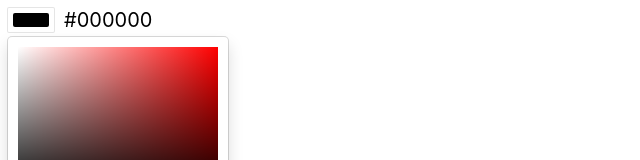
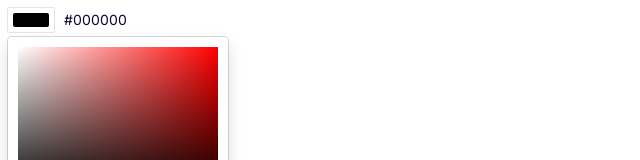
Before and after one commit to newscred/color-picker-editor, a Next.js app: page /component/edit in a window 1280 px wide. Shown: the top 160 px of the page, without its empty margins (0-640 px from the left). Built offline with nearby package versions, Linux system fonts and the light colour scheme.

Commit message:
Update color summary styles

```diff
--- a/components/ColorSummary/index.tsx
+++ b/components/ColorSummary/index.tsx
@@ -1,11 +1,17 @@
 import React from "react";
 import reactCSS from "reactcss";
 import { Color } from "@/helpers/types";
+import { Inter } from "next/font/google";
 
 interface ComponentProps {
   color: Color;
   onClick: () => void;
 }
+
+const textFont = Inter({
+  weight: "400",
+  subsets: ["latin"],
+});
 
 export default function Component({ color, onClick }: ComponentProps) {
   const styles = reactCSS({
@@ -30,10 +36,13 @@ export default function Component({ color, onClick }: ComponentProps) {
         cursor: "pointer",
       },
       text: {
+        ...textFont.style,
+        color: "#080736",
+        fontSize: "14px",
+        letterSpacing: "0.15px",
+        lineHeight: "20px",
         paddingLeft: "10px",
         display: "inline-block",
-        fontSize: "20px",
-        fontFamily: "Inter, Helvetica, Arial, sans-serif",
       },
     },
   });
```
